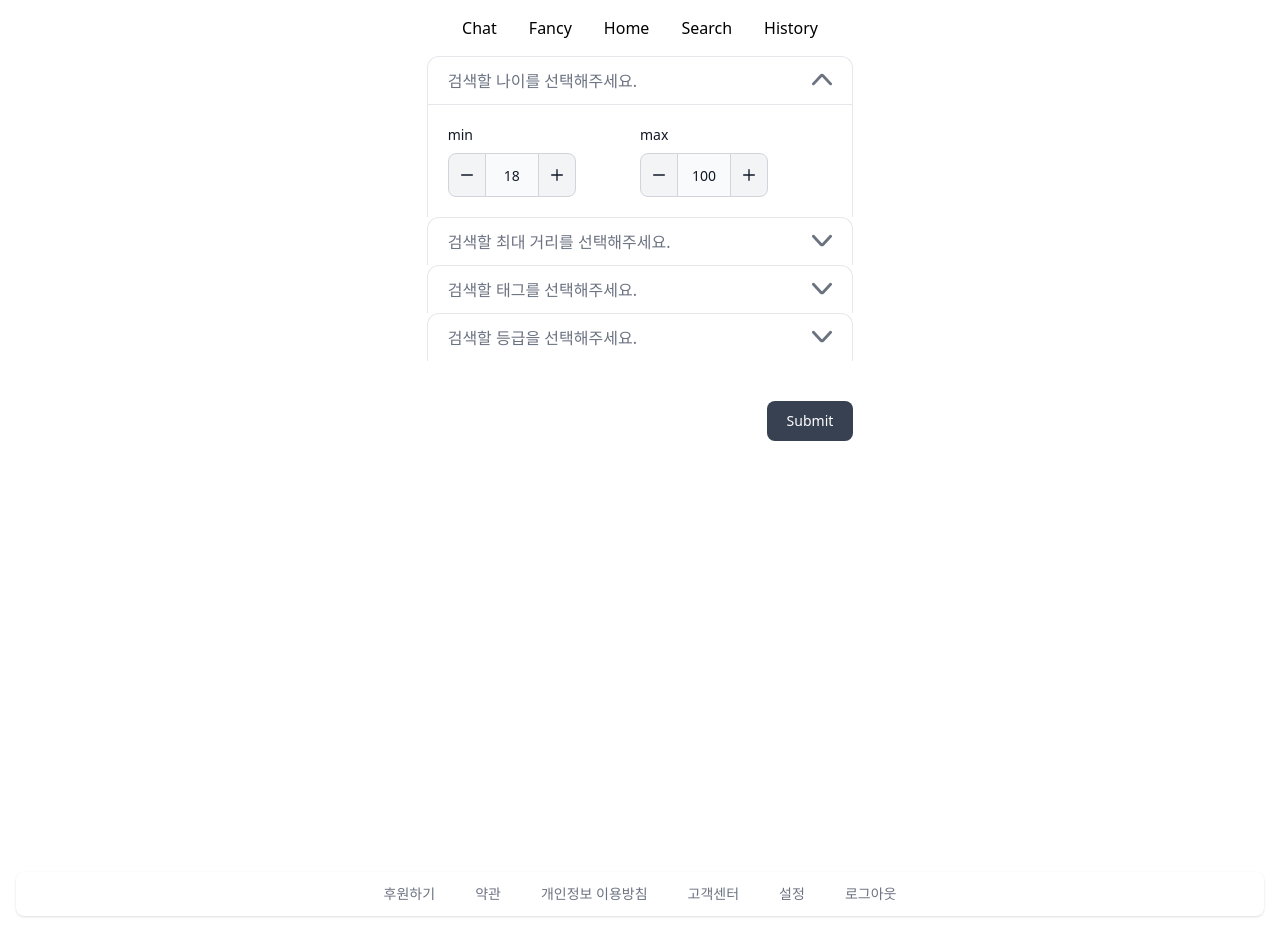
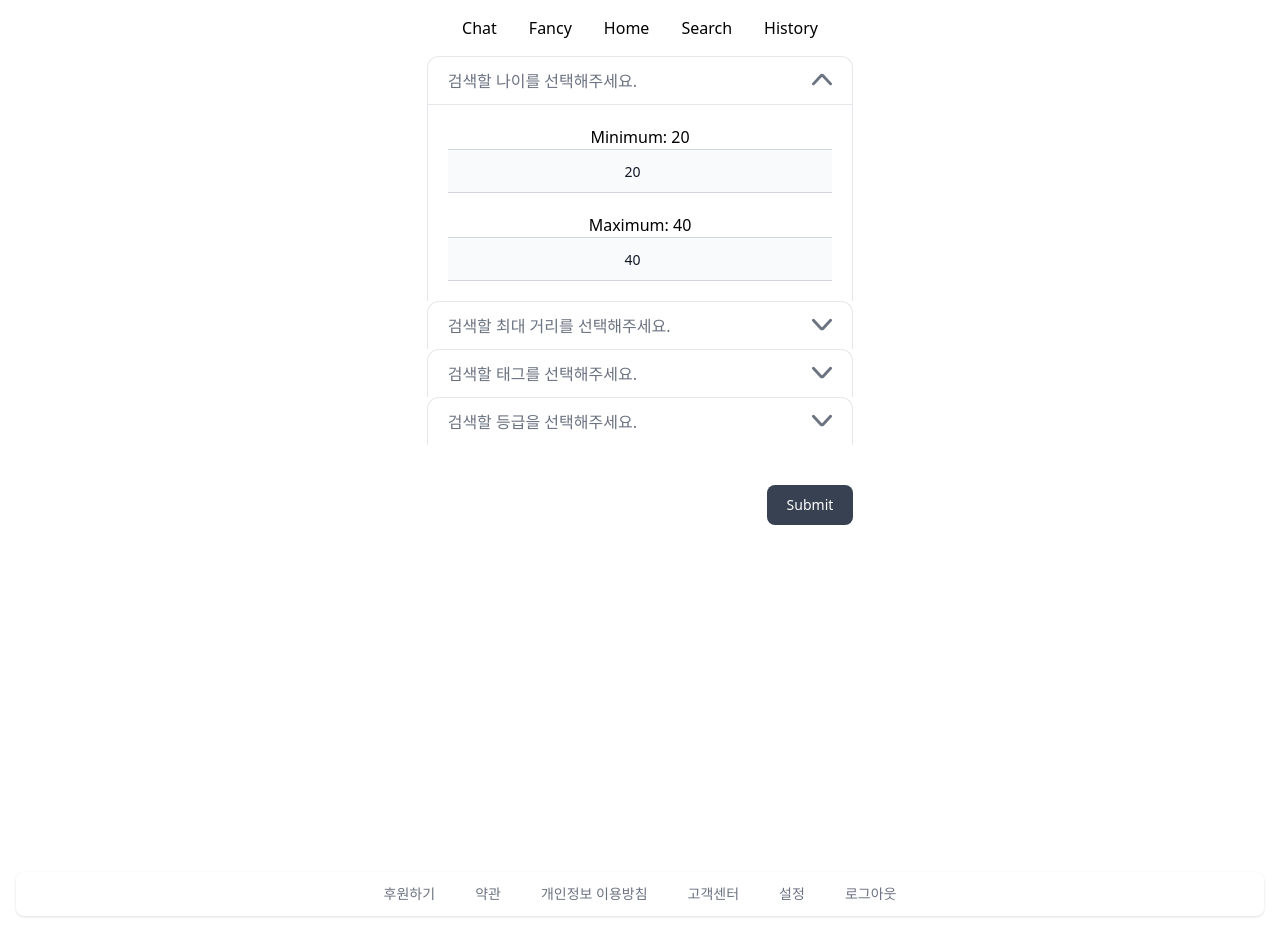
Before and after one commit to 42Seoul-Tea42/frontend, a Next.js app: page /home/search in a window 1280 px wide. Both pictures are taken after a click on the button "검색할 나이를 선택해주세요.". Built offline with nearby package versions, Linux system fonts and the light colour scheme; no server answers.

Commit message:
fix 나이범위 지정 컴포넌트 수정

```diff
--- a/app/components/InputNumber.tsx
+++ /dev/null
@@ -1,63 +0,0 @@
-import React, { useState, ReactNode } from 'react';
-import PlusSVG from './PlusSVG';
-import MinusSVG from './MinusSVG';
-
-interface InputNumberProps {
-  text?: string;
-  viewControl?: number;
-  handle?: (param: number) => void;
-}
-
-const InputNumber: React.FC<InputNumberProps> = ({ text, viewControl, handle }) => {
-  const [value, setValue] = useState(viewControl || 0);
-
-  const handleIncrement = () => {
-    if (handle) handle(value);
-    setValue(prev => prev + 1);
-  };
-
-  const handleDecrement = () => {
-    if (handle) handle(value);
-    setValue(prev => prev - 1);
-  };
-
-  return (
-    <div>
-      <form className="max-w-xs mx-auto">
-        <label
-          htmlFor="quantity-input"
-          className="block mb-2 text-sm font-medium text-gray-900 dark:text-white"
-        >
-          {text}
-        </label>
-        <div className="relative flex items-center max-w-[8rem]">
-          <button
-            type="button"
-            id="decrement-button"
-            className="bg-gray-100 dark:bg-gray-700 dark:hover:bg-gray-600 dark:border-gray-600 hover:bg-gray-200 border border-gray-300 rounded-s-lg p-3 h-11 focus:ring-gray-100 dark:focus:ring-gray-700 focus:ring-2 focus:outline-none"
-            onClick={handleDecrement}
-          >
-            <MinusSVG />
-          </button>
-          <input
-            type="text"
-            id="quantity-input"
-            className="bg-gray-50 border-x-0 border-gray-300 h-11 text-center text-gray-900 text-sm focus:ring-blue-500 focus:border-blue-500 block w-full py-2.5 dark:bg-gray-700 dark:border-gray-600 dark:placeholder-gray-400 dark:text-white dark:focus:ring-blue-500 dark:focus:border-blue-500"
-            value={viewControl || value}
-            required
-          />
-          <button
-            type="button"
-            id="increment-button"
-            className="bg-gray-100 dark:bg-gray-700 dark:hover:bg-gray-600 dark:border-gray-600 hover:bg-gray-200 border border-gray-300 rounded-e-lg p-3 h-11 focus:ring-gray-100 dark:focus:ring-gray-700 focus:ring-2 focus:outline-none"
-            onClick={handleIncrement}
-          >
-            <PlusSVG />
-          </button>
-        </div>
-      </form>
-    </div>
-  );
-};
-
-export default InputNumber;
--- a/app/components/MinusSVG.tsx
+++ /dev/null
@@ -1,21 +0,0 @@
-const MinusSVG: React.FC = () => {
-  return (
-    <svg
-      className="w-3 h-3 text-gray-900 dark:text-white"
-      aria-hidden="true"
-      xmlns="http://www.w3.org/2000/svg"
-      fill="none"
-      viewBox="0 0 18 2"
-    >
-      <path
-        stroke="currentColor"
-        strokeLinecap="round"
-        strokeLinejoin="round"
-        strokeWidth="2"
-        d="M1 1h16"
-      />
-    </svg>
-  );
-};
-
-export default MinusSVG;
--- a/app/components/PlusSVG.tsx
+++ /dev/null
@@ -1,21 +0,0 @@
-const PlusSVG: React.FC = () => {
-  return (
-    <svg
-      className="w-3 h-3 text-gray-900 dark:text-white"
-      aria-hidden="true"
-      xmlns="http://www.w3.org/2000/svg"
-      fill="none"
-      viewBox="0 0 18 18"
-    >
-      <path
-        stroke="currentColor"
-        strokeLinecap="round"
-        strokeLinejoin="round"
-        strokeWidth="2"
-        d="M9 1v16M1 9h16"
-      />
-    </svg>
-  );
-};
-
-export default PlusSVG;
--- a/app/home/(routes)/search/components/InputMinMaxAge.tsx
+++ b/app/home/(routes)/search/components/InputMinMaxAge.tsx
@@ -1,26 +1,49 @@
 import React from 'react';
 import { useDispatch, useSelector } from 'react-redux';
-import InputNumber from '../../../../components/InputNumber';
 import { setMaxAge, setMinAge } from '../../../../store/slices/searchValueDataSlice';
 import { RootState } from '../../../../store';
 
-export const InputMinMaxAge: React.FC = () => {
+const InputMinMaxAge: React.FC = () => {
   const dispatch = useDispatch();
   const minAgeState = useSelector((state: RootState) => state.searchValue.minAge);
   const maxAgeState = useSelector((state: RootState) => state.searchValue.maxAge);
 
-  const handleMinAgeChange = (minAge: number) => {
-    dispatch(setMinAge(minAge));
+  const handleMinAgeChange = (e: React.ChangeEvent<HTMLInputElement>) => {
+    const min = parseInt(e.target.value);
+    dispatch(setMinAge(min));
   };
 
-  const handleMaxAgeChange = (maxAge: number) => {
-    dispatch(setMaxAge(maxAge));
+  const handleMaxAgeChange = (e: React.ChangeEvent<HTMLInputElement>) => {
+    const max = parseInt(e.target.value);
+    dispatch(setMaxAge(max));
   };
 
   return (
-    <div className="flex grid grid-cols-2">
-      <InputNumber text="min" handle={handleMinAgeChange} viewControl={minAgeState} />
-      <InputNumber text="max" handle={handleMaxAgeChange} viewControl={maxAgeState} />
+    <div className="flex grid grid-rows-2 gap-y-5">
+      <div className="flex flex-col items-center">
+        <label htmlFor="input-min">Minimum: {minAgeState | 0}</label>
+        <input
+          id="input-min"
+          type="number"
+          className="bg-gray-50 border-x-0 border-gray-300 h-11 text-center text-gray-900 text-sm focus:ring-blue-500 focus:border-blue-500 block w-full py-2.5 dark:bg-gray-700 dark:border-gray-600 dark:placeholder-gray-400 dark:text-white dark:focus:ring-blue-500 dark:focus:border-blue-500"
+          onChange={handleMinAgeChange}
+          value={minAgeState}
+          min={18}
+          max={maxAgeState}
+        />
+      </div>
+      <div className="flex flex-col items-center">
+        <label htmlFor="input-max">Maximum: {maxAgeState | 0}</label>
+        <input
+          id="input-max"
+          type="number"
+          className="bg-gray-50 border-x-0 border-gray-300 h-11 text-center text-gray-900 text-sm focus:ring-blue-500 focus:border-blue-500 block w-full py-2.5 dark:bg-gray-700 dark:border-gray-600 dark:placeholder-gray-400 dark:text-white dark:focus:ring-blue-500 dark:focus:border-blue-500"
+          onChange={handleMaxAgeChange}
+          value={maxAgeState}
+          min={minAgeState}
+          max={100}
+        />
+      </div>
     </div>
   );
 };
--- a/app/home/(routes)/search/page.tsx
+++ b/app/home/(routes)/search/page.tsx
@@ -7,10 +7,11 @@ import fetchApi from '../../../utils/api';
 import TagSelector from '../../../auth/signup/components/TagSelector';
 import InputRangeStarBar from './components/InputRangeStarBar';
 import DirectionSVG from '../../../components/DirectionSVG';
-import { InputMinMaxAge } from './components/InputMinMaxAge';
+import InputMinMaxAge from './components/InputMinMaxAge';
 
 const Search: React.FC = () => {
-  const ageRange = useSelector((state: RootState) => state.searchValue.age);
+  const minAge = useSelector((state: RootState) => state.searchValue.minAge);
+  const maxAge = useSelector((state: RootState) => state.searchValue.maxAge);
   const distance = useSelector((state: RootState) => state.searchValue.distance);
   const fameRate = useSelector((state: RootState) => state.searchValue.fame);
   const tags = useSelector((state: RootState) => state.searchValue.tags);
@@ -25,8 +26,8 @@ const Search: React.FC = () => {
 
   const handleSearchButton = () => {
     const sendData = {
-      min_age: ageRange.min,
-      max_age: ageRange.max,
+      min_age: minAge,
+      max_age: maxAge,
       distance: distance,
       fame: fameRate,
       tags: tags
--- a/app/store/slices/searchValueDataSlice.ts
+++ b/app/store/slices/searchValueDataSlice.ts
@@ -1,4 +1,9 @@
 import { createSlice } from '@reduxjs/toolkit';
+
+enum ageLimit {
+  Min = 18,
+  Max = 100
+}
 
 interface searchValueState {
   minAge: number;
@@ -9,8 +14,8 @@ interface searchValueState {
 }
 
 const initialState: searchValueState = {
-  minAge: 18,
-  maxAge: 100,
+  minAge: 20,
+  maxAge: 40,
   distance: 10,
   tags: [],
   fame: 1
@@ -20,13 +25,16 @@ const searchPageSlice = createSlice({
   name: 'searchPageSlice',
   initialState,
   reducers: {
-    setMinAge: (state: { minAge: number }, actions: { payload: number }) => {
+    setMinAge: (state: { minAge: number; maxAge: number }, actions: { payload: number }) => {
+      // if (actions.payload > state.maxAge) return;
+      if (actions.payload < ageLimit.Min) return;
       state.minAge = actions.payload;
     },
-    setMaxAge: (state: { maxAge: number }, actions: { payload: number }) => {
+    setMaxAge: (state: { minAge: number; maxAge: number }, actions: { payload: number }) => {
+      // if (actions.payload < state.minAge) return;
+      if (actions.payload > ageLimit.Max) return;
       state.maxAge = actions.payload;
     },
-
     setDistance: (state: { distance: number }, actions: { payload: number }) => {
       state.distance = actions.payload;
     },
```
